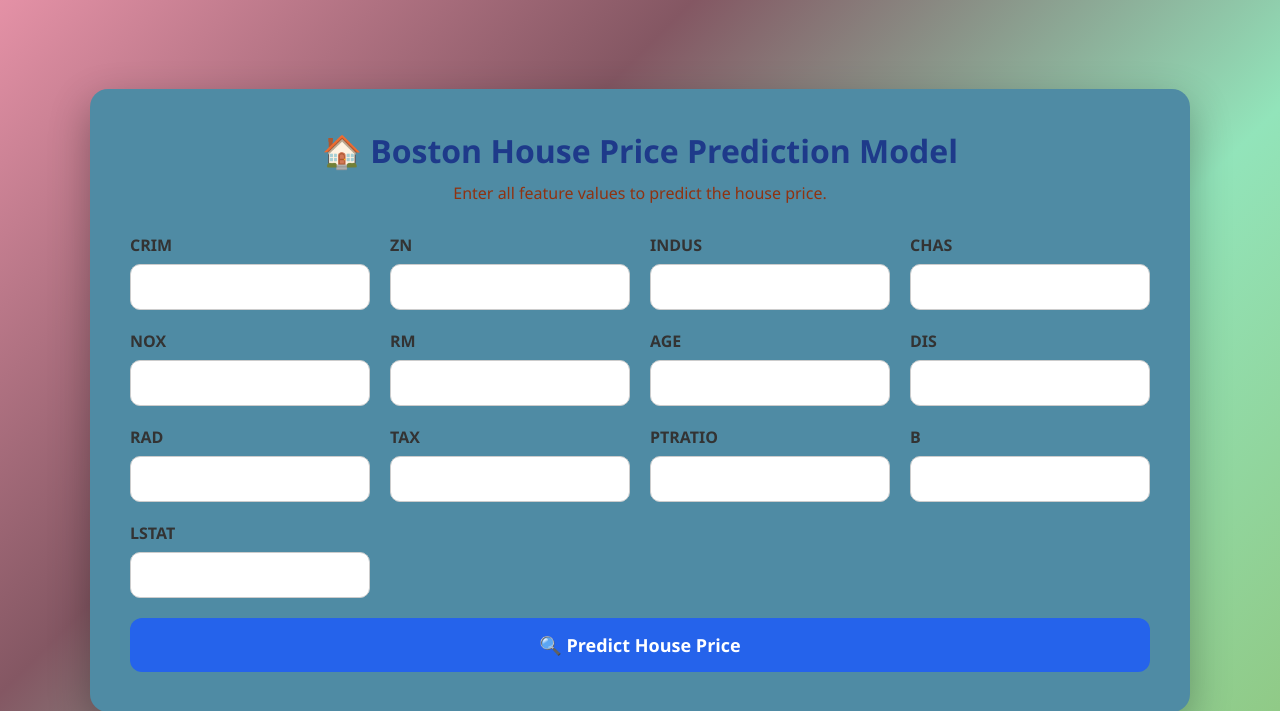
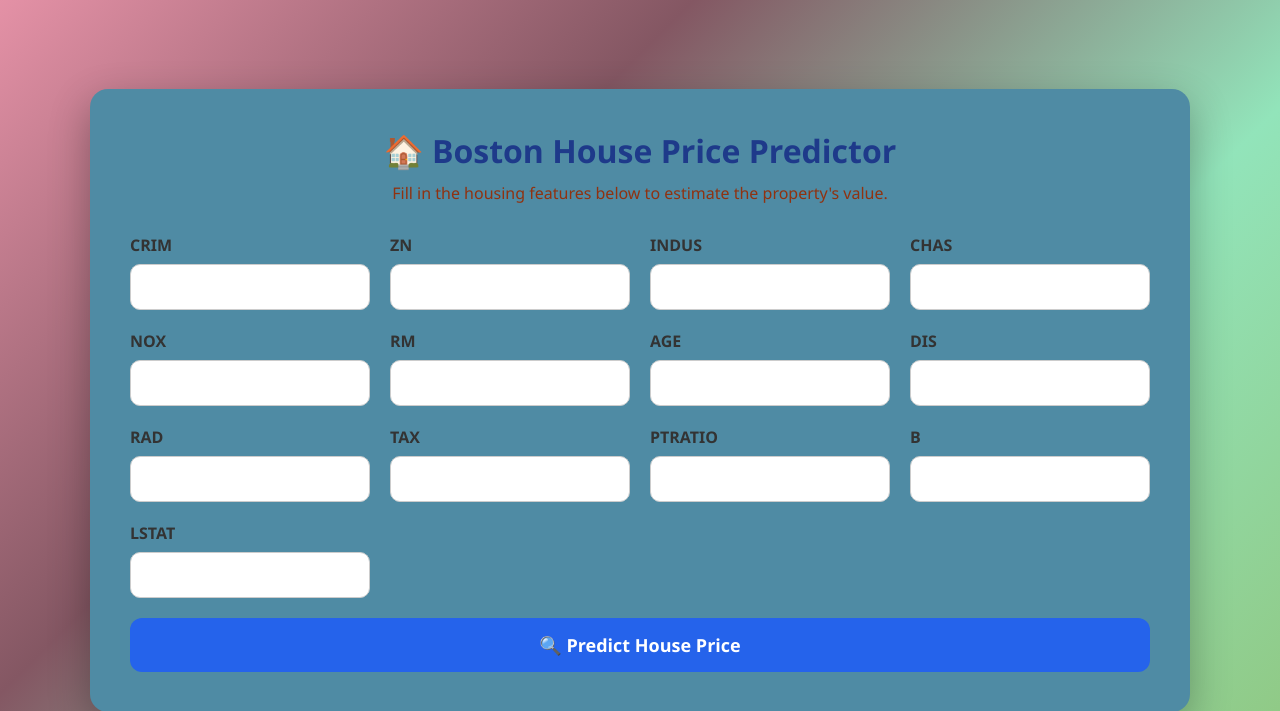
Before and after one commit to Sanmaya2503/boston_house_pricing_ml, a Flask app: page / in a window 1280 px wide. Shown: the top 711 px of the page. Run offline with Flask 3, Linux system fonts and the light colour scheme; parts of the project's set-up code (start-up, migrations or seed data) failed here and were passed over.

Commit message:
minor update

```diff
--- a/app.py
+++ b/app.py
@@ -15,20 +15,20 @@ def home():
 @app.route('/predict_api',methods=["POST"])
 def predict_api():
     data = request.json['data']
-    print(data)
-    print(np.array(list(data.values())).reshape(1,-1))
+    # print(data)
+    # print(np.array(list(data.values())).reshape(1,-1))
     new_data = scaler.transform(np.array(list(data.values())).reshape(1,-1))
     output = regmodel.predict(new_data)
-    print(output[0])
+    # print(output[0])
     return jsonify(output[0])
 
 @app.route('/predict',methods=["POST"])
 def predict():
     data = [float(x) for x in request.form.values()]
     final_input = scaler.transform(np.array(data).reshape(1,-1))
-    print(final_input)
+    # print(final_input)
     output = regmodel.predict(final_input)[0]
-    return render_template('home.html',prediction_text=f"The House price prdiction is {output:.2f}")
+    return render_template('home.html',prediction_text=f"🏠 Estimated House Price: ${output*1000:,.2f} USD")
 
 if __name__ == "__main__":
-    app.run(debug=True)
+    app.run()
--- a/templates/home.html
+++ b/templates/home.html
@@ -115,8 +115,8 @@
 
 <div class="container">
 
-    <h1>🏠 Boston House Price Prediction Model</h1>
-    <p>Enter all feature values to predict the house price.</p>
+    <h1>🏠 Boston House Price Predictor </h1>
+    <p>Fill in the housing features below to estimate the property's value.</p>
 
     <form action="{{ url_for('predict') }}" method="POST">
 
@@ -191,11 +191,18 @@
 
     </form>
 
-    {% if prediction_text %}
-    <div class="result">
-        {{prediction_text}}
-    </div>
-    {% endif %}
+{% if prediction_text %}
+<div class="result">
+    <h2>{{ prediction_text }}</h2>
+    <hr style="margin:15px 0;">
+
+    <p style="font-size:14px; color:#555; line-height:1.6;">
+        <strong>Note:</strong> This prediction is based on the historical Boston Housing dataset.
+        The displayed value has been converted from <strong>thousands of US dollars</strong> to
+        <strong>US dollars</strong> for easier interpretation.
+    </p>
+</div>
+{% endif %}
 
 </div>
 
```
